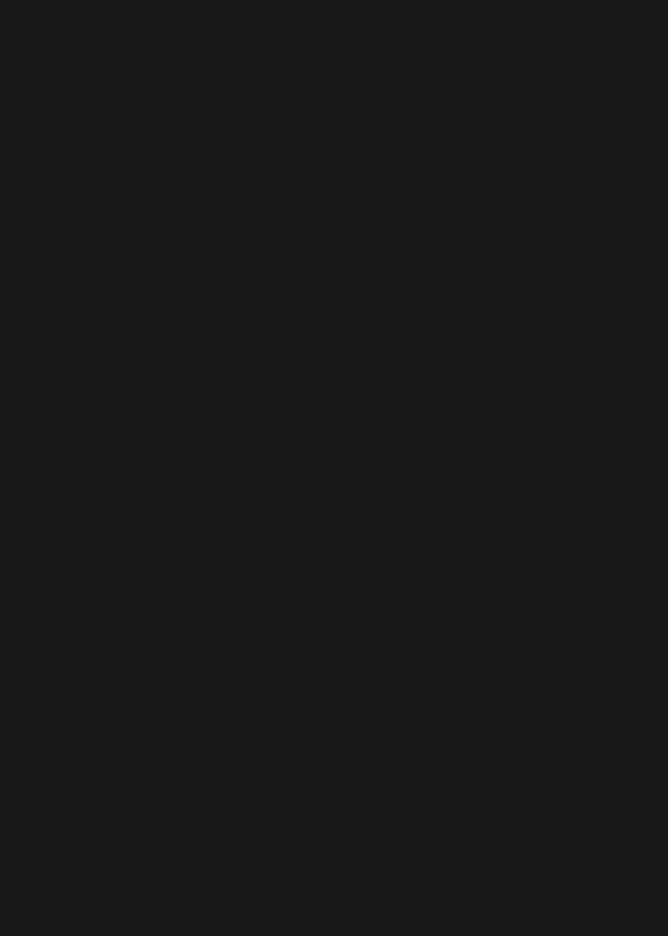
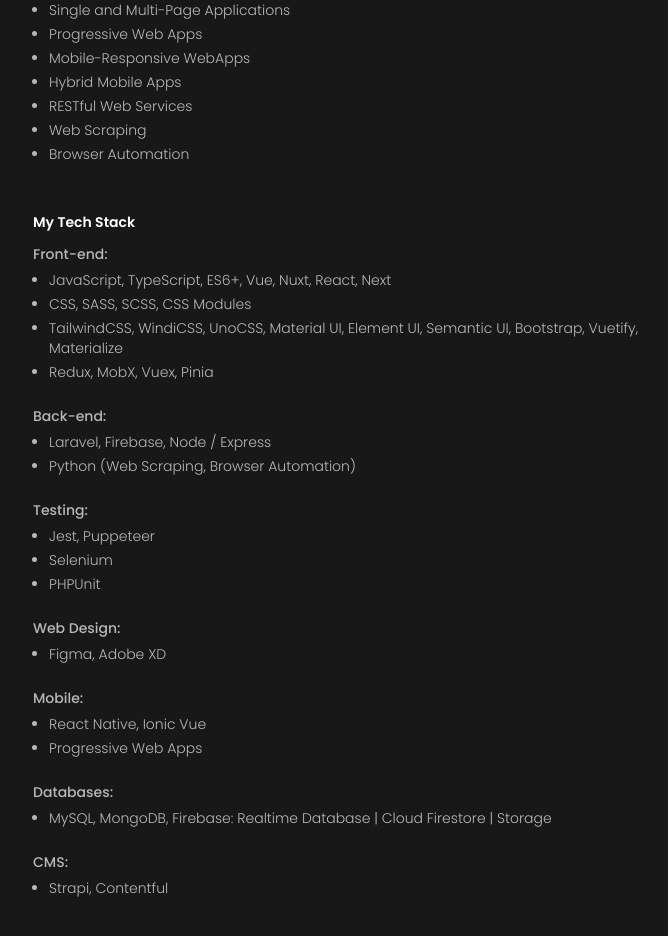
Before and after one commit to erwinmesi/mesi.dev, a Next.js app: page / in a window 1280 px wide. Shown: the part 460-1396 px from the top of the page, without its empty margins (271-939 px from the left). Before the commit the page ends 800 px from the top, so only its background shows below. Built offline with nearby package versions, Linux system fonts and the light colour scheme.

Commit message:
feat(home): add intro section

```diff
--- a/src/app/page.tsx
+++ b/src/app/page.tsx
@@ -1,10 +1,11 @@
 import HomeHeader from '@/components/home/HomeHeader';
+import HomeIntro from '@/components/home/HomeIntro';
 
 function page() {
   return (
-    <main className="site__container">
+    <main className="site__container pb-28">
       <HomeHeader />
-      <div className="grid place-content-center my-24">Coming Soon...</div>
+      <HomeIntro />
     </main>
   );
 }
--- /dev/null
+++ b/src/components/home/HomeIntro.tsx
@@ -0,0 +1,95 @@
+function HomeAbout() {
+  return (
+    <section className="max-w-2xl mx-auto">
+      <h2 className="mb-3 font-semibold">About</h2>
+      <div className="about__content text-grey-300 space-y-6">
+        <p>
+          Erwin, a Full-Stack Web and Hybrid Mobile Developer with vast
+          experience in coding different Web Frameworks.
+        </p>
+
+        <p>I handle both ends of the development from the ground up.</p>
+
+        <div>
+          <h3 className="mb-2">Have already worked with:</h3>
+          <ul className="list-disc pl-4 space-y-1">
+            <li>Single and Multi-Page Applications</li>
+            <li>Progressive Web Apps</li>
+            <li>Mobile-Responsive WebApps</li>
+            <li>Hybrid Mobile Apps</li>
+            <li>RESTful Web Services</li>
+            <li>Web Scraping</li>
+            <li>Browser Automation</li>
+          </ul>
+        </div>
+      </div>
+
+      <h2 className="mb-3 font-semibold mt-12">My Tech Stack</h2>
+      <div className="about__content text-grey-300 space-y-6">
+        <div>
+          <h4 className="mb-1.5 font-medium">Front-end:</h4>
+          <ul className="list-disc pl-4 space-y-1">
+            <li>JavaScript, TypeScript, ES6+, Vue, Nuxt, React, Next</li>
+            <li>CSS, SASS, SCSS, CSS Modules</li>
+            <li>
+              TailwindCSS, WindiCSS, UnoCSS, Material UI, Element UI, Semantic
+              UI, Bootstrap, Vuetify, Materialize
+            </li>
+            <li>Redux, MobX, Vuex, Pinia</li>
+          </ul>
+        </div>
+
+        <div>
+          <h4 className="mb-1.5 font-medium">Back-end:</h4>
+          <ul className="list-disc pl-4 space-y-1">
+            <li>Laravel, Firebase, Node / Express</li>
+            <li>Python (Web Scraping, Browser Automation)</li>
+          </ul>
+        </div>
+
+        <div>
+          <h4 className="mb-1.5 font-medium">Testing:</h4>
+          <ul className="list-disc pl-4 space-y-1">
+            <li>Jest, Puppeteer</li>
+            <li>Selenium</li>
+            <li>PHPUnit</li>
+          </ul>
+        </div>
+
+        <div>
+          <h4 className="mb-1.5 font-medium">Web Design:</h4>
+          <ul className="list-disc pl-4 space-y-1">
+            <li>Figma, Adobe XD</li>
+          </ul>
+        </div>
+
+        <div>
+          <h4 className="mb-1.5 font-medium">Mobile:</h4>
+          <ul className="list-disc pl-4 space-y-1">
+            <li>React Native, Ionic Vue</li>
+            <li>Progressive Web Apps</li>
+          </ul>
+        </div>
+
+        <div>
+          <h4 className="mb-1.5 font-medium">Databases:</h4>
+          <ul className="list-disc pl-4 space-y-1">
+            <li>
+              MySQL, MongoDB, Firebase: Realtime Database | Cloud Firestore |
+              Storage
+            </li>
+          </ul>
+        </div>
+
+        <div>
+          <h4 className="mb-1.5 font-medium">CMS:</h4>
+          <ul className="list-disc pl-4 space-y-1">
+            <li>Strapi, Contentful</li>
+          </ul>
+        </div>
+      </div>
+    </section>
+  );
+}
+
+export default HomeAbout;
```
